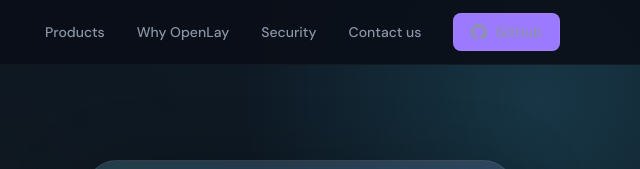
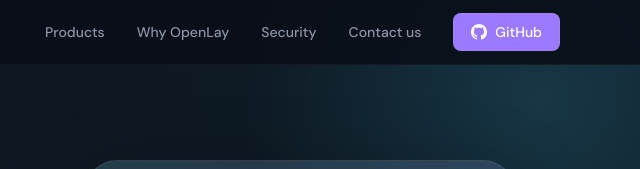
Before and after one commit to nongdanchamchinhat-cpu/landingPage, a plain HTML site: page index.html in a window 1280 px wide. Shown: the top 169 px of the page, 640-1280 px from the left. Drawn offline with Linux system fonts and the light colour scheme.

Commit message:
Adjust header GitHub button contrast

```diff
--- a/index.html
+++ b/index.html
@@ -192,7 +192,7 @@
       gap: 8px;
       padding: 8px 18px;
       background: var(--accent);
-      color: #f7f3ff;
+      color: #ffffff;
       border-radius: var(--radius-sm);
       font-size: 14px;
       font-weight: 600;
@@ -200,10 +200,19 @@
       box-shadow: inset 0 0 0 1px rgba(255, 255, 255, 0.06);
     }
 
+    .nav-links .nav-cta {
+      color: #ffffff;
+    }
+
     .nav-cta:hover {
       background: #b08fff;
+      color: #000000;
       opacity: 1;
       transform: translateY(-1px);
+    }
+
+    .nav-links .nav-cta:hover {
+      color: #000000;
     }
 
     .nav-cta svg {
```
